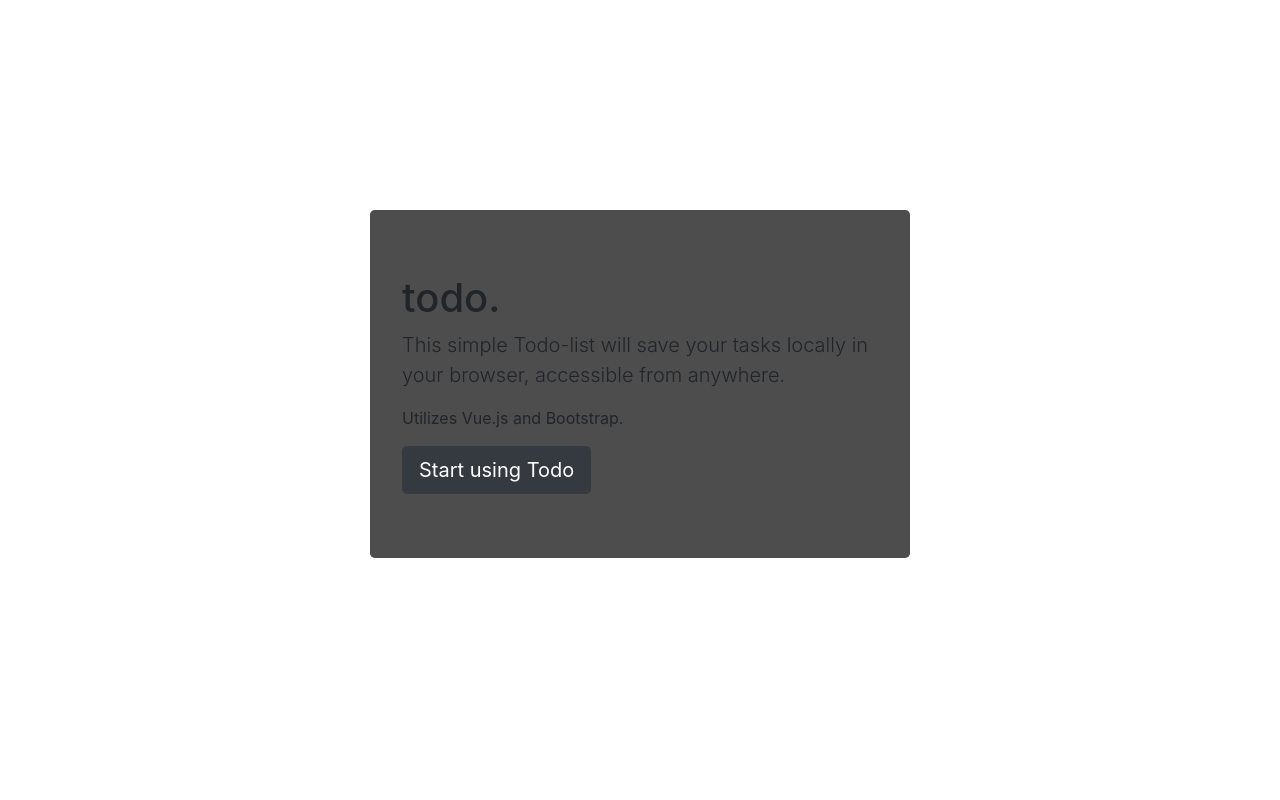
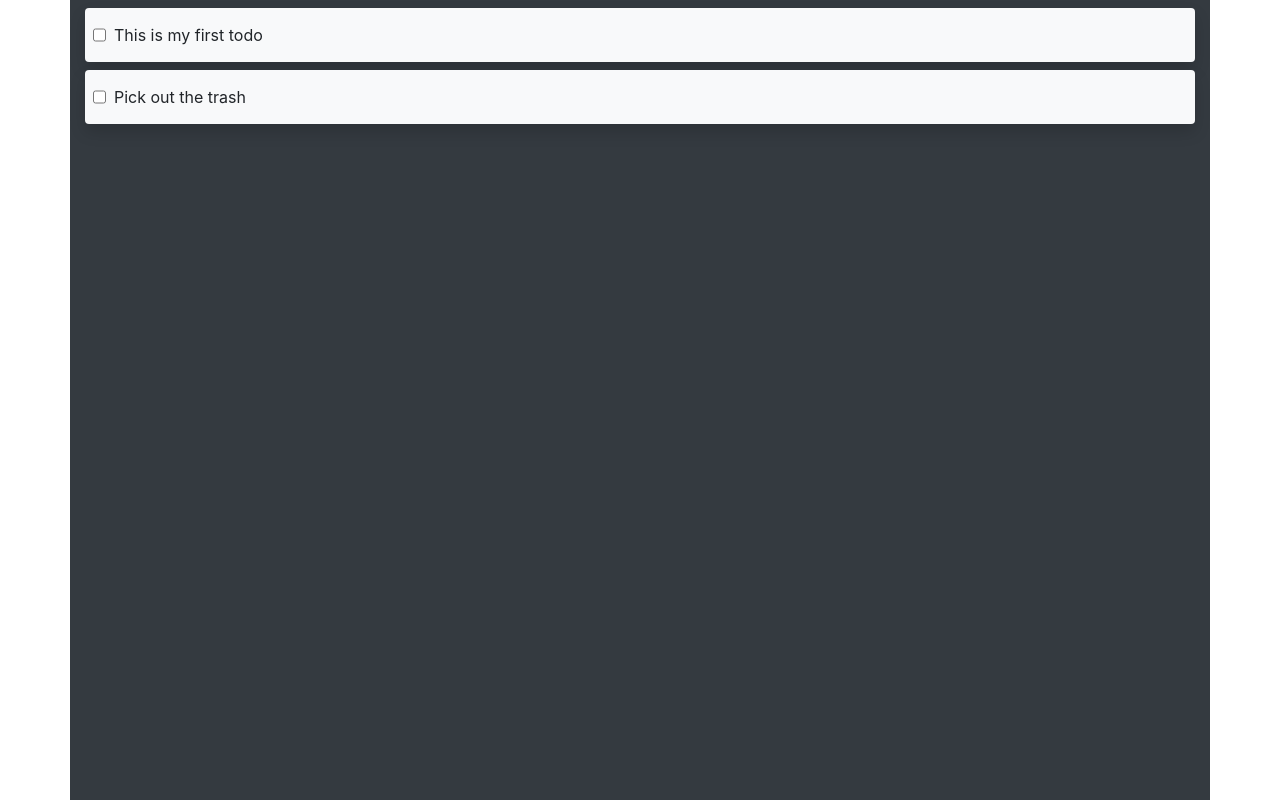
Before and after one commit to magnuslundin/SimpleTodo, a Vue app: page / in a window 1280 px wide. Built offline with nearby package versions, Linux system fonts and the light colour scheme.

Commit message:
List todo items with mocked up data - Refactor jumbotron into a separate component - Mockup some todos - List all todo items, with the possibility to delete them

```diff
--- a/src/App.vue
+++ b/src/App.vue
@@ -1,16 +1,24 @@
 <template>
-  <div id="app" class="container w-100 h-100">
-    <todo></todo>
+  <div id="app" class="container w-100 h-100 bg-dark">
+    <todo v-if="initalized" class="no-gutters" />
+    <welcome v-if="!initalized" />
   </div>
 </template>
 
 <script>
 import Todo from './components/Todo';
+import Welcome from './components/Welcome';
 
 export default {
   name: 'App',
   components: {
-    Todo
+    Todo,
+    Welcome
+  },
+  data: function () {
+    return {
+      initalized: true
+    };
   }
 };
 </script>
--- a/src/components/Todo.vue
+++ b/src/components/Todo.vue
@@ -1,18 +1,43 @@
 <template>
-    <div class="row justify-content-center align-items-center h-100">
-        <div class="col-6">
-            <div class="jumbotron dark">
-                <h1>todo.</h1>
-                <p class="lead">This simple Todo-list will save your tasks locally in your browser, accessible from anywhere.</p>
-                <p>Utilizes Vue.js and Bootstrap.</p>
-                <button class="btn btn-dark btn-lg">Start using Todo</button>
-            </div>
-        </div>
+    <div class="row">
+        <todo-list-item
+            v-for="item in todoItems"
+            :key="item.id"
+            :todoItem="item"
+        />
     </div>
 </template>
 
+<script>
+import TodoListItem from './TodoListItem';
+
+export default {
+    components: {
+        TodoListItem
+    },
+    data: function () {
+        return {
+            todoItems: [
+                {
+                    id: 1,
+                    title: 'This is my first todo',
+                    description: 'This describes my todo',
+                    completed: false,
+                    added: '2020-05-16'
+                },
+                {
+                    id: 2,
+                    title: 'Pick out the trash',
+                    description: '',
+                    completed: false,
+                    added: '2020-05-16'
+                }
+            ]
+        }
+    }
+}
+</script>
+
 <style scoped>
-    .jumbotron.dark {
-        background-color: rgb(77, 77, 77);
-    }
-</style>goo
+
+</style>
--- /dev/null
+++ b/src/components/TodoListItem.vue
@@ -0,0 +1,43 @@
+<template>
+    <div class="col-12 bg-light rounded shadow py-2 mt-2">
+        <div class="form-inline">
+            <div class="ml-2">
+                <input
+                    class="form-control"
+                    type="checkbox"
+                    v-model="todoItem.completed"
+                />
+            </div>
+            <div class="ml-2">
+                <input
+                    class="form-control col-md-12"
+                    type="text"
+                    v-show="false"
+                    v-model="todoItem.title"
+                    readonly
+                />
+                <span
+                    :class="{ completed: todoItem.completed }"
+                >{{ todoItem.title }}</span>
+            </div>
+            <div
+                class="ml-auto mr-2"
+                v-if="todoItem.completed"
+            >
+                <button class="btn btn-danger">Delete</button>
+            </div>
+        </div>
+    </div>
+</template>
+
+<script>
+export default {
+    props: ['todoItem']
+}
+</script>
+
+<style scoped>
+    .completed {
+        text-decoration: line-through;
+    }
+</style>
--- /dev/null
+++ b/src/components/Welcome.vue
@@ -0,0 +1,27 @@
+<template>
+    <div class="row justify-content-center align-items-center h-100">
+        <div class="col-6">
+            <div class="jumbotron dark">
+                <h1>todo.</h1>
+                <p class="lead">This simple Todo-list will save your tasks locally in your browser, accessible from anywhere.</p>
+                <p>Utilizes Vue.js and Bootstrap.</p>
+                <button class="btn btn-dark btn-lg">Start using Todo</button>
+            </div>
+        </div>
+    </div>
+</template>
+
+<script>
+export default {
+    props: {
+        showJumbotron: Boolean
+    }
+}
+</script>
+
+<style scoped>
+    .jumbotron.dark {
+        background-color: rgb(77, 77, 77);
+        color: #fff;
+    }
+</style>
```
